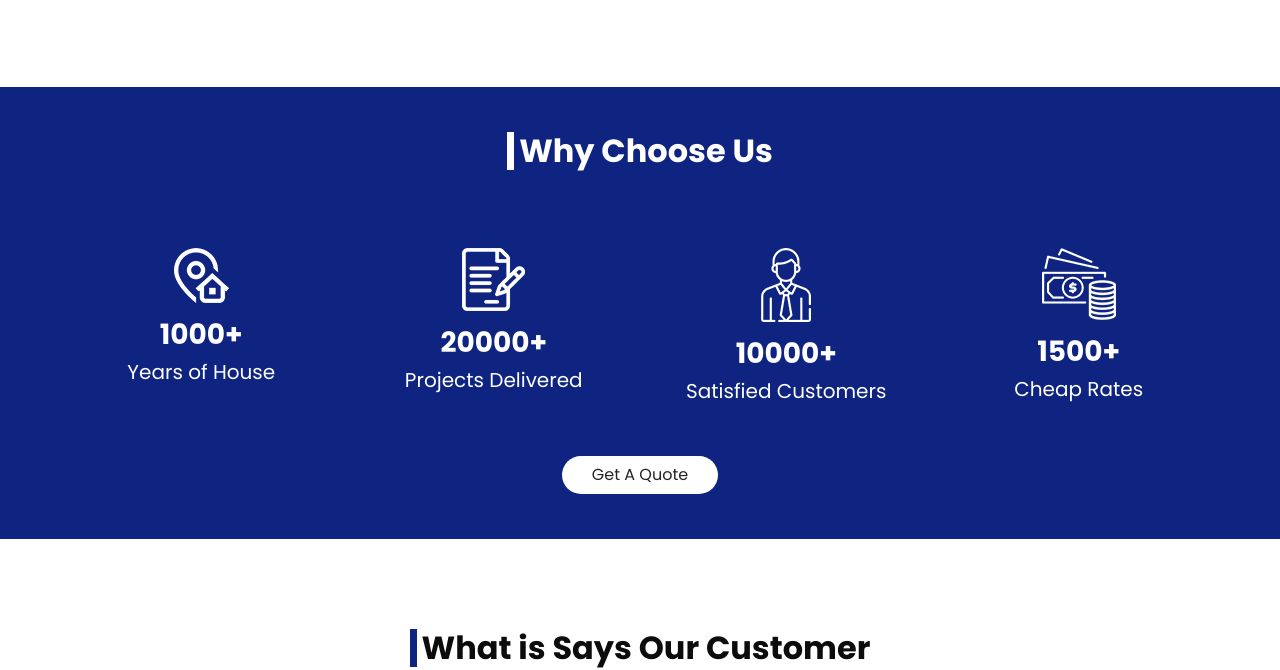
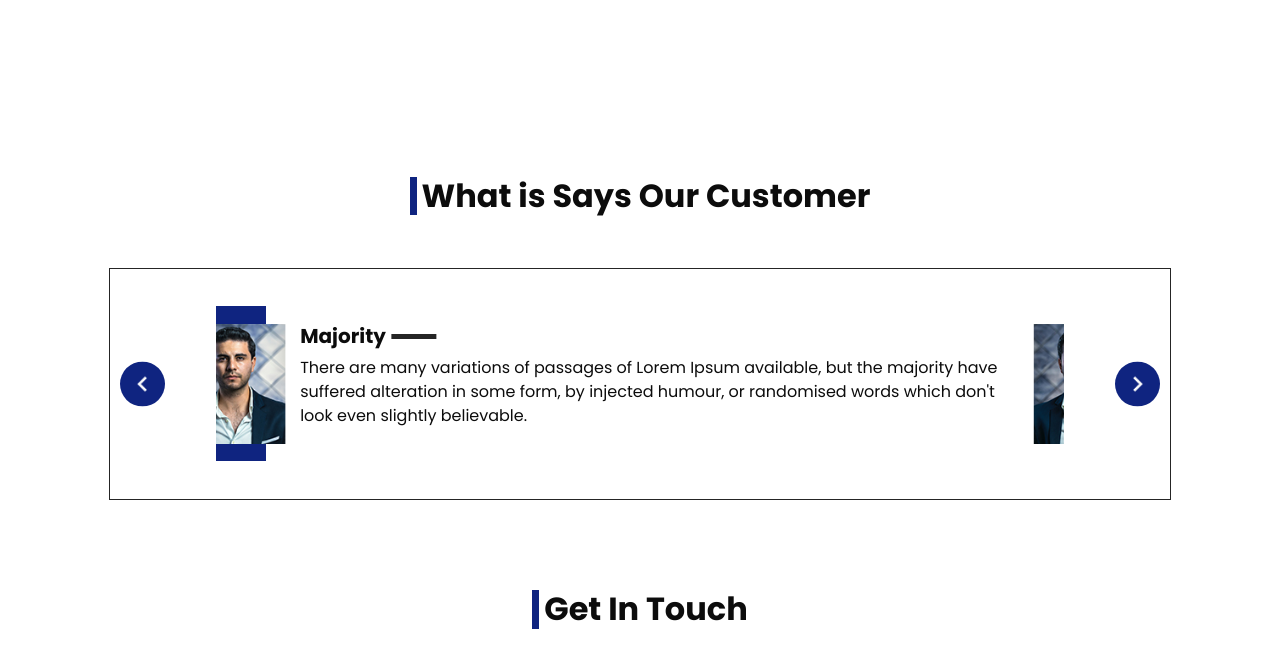
Before and after one commit to UgwuObed/Anambra-Properties, a plain HTML site: page index.html in a window 1280 px wide. Shown: the part 3593-4263 px from the top of the page. Drawn offline with Linux system fonts and the light colour scheme.

Commit message:
Landing page done 01

```diff
--- a/index.html
+++ b/index.html
@@ -417,87 +417,6 @@
   <!-- end deal section -->
 
 
-  <!-- us section -->
-  <section class="us_section layout_padding2">
-
-    <div class="container">
-      <div class="heading_container">
-        <h2>
-          Why Choose Us
-        </h2>
-      </div>
-      <div class="row">
-        <div class="col-md-3 col-sm-6">
-          <div class="box">
-            <div class="img-box">
-              <img src="images/u-1.png" alt="">
-            </div>
-            <div class="detail-box">
-              <h3 class="price">
-                1000+
-              </h3>
-              <h5>
-                Years of House
-              </h5>
-            </div>
-          </div>
-        </div>
-        <div class="col-md-3 col-sm-6">
-          <div class="box">
-            <div class="img-box">
-              <img src="images/u-2.png" alt="">
-            </div>
-            <div class="detail-box">
-              <h3>
-                20000+
-              </h3>
-              <h5>
-                Projects Delivered
-              </h5>
-            </div>
-          </div>
-        </div>
-        <div class="col-md-3 col-sm-6">
-          <div class="box">
-            <div class="img-box">
-              <img src="images/u-3.png" alt="">
-            </div>
-            <div class="detail-box">
-              <h3>
-                10000+
-              </h3>
-              <h5>
-                Satisfied Customers
-              </h5>
-            </div>
-          </div>
-        </div>
-        <div class="col-md-3 col-sm-6">
-          <div class="box">
-            <div class="img-box">
-              <img src="images/u-4.png" alt="">
-            </div>
-            <div class="detail-box">
-              <h3>
-                1500+
-              </h3>
-              <h5>
-                Cheap Rates
-              </h5>
-            </div>
-          </div>
-        </div>
-      </div>
-      <div class="btn-box">
-        <a href="">
-          Get A Quote
-        </a>
-      </div>
-    </div>
-  </section>
-
-  <!-- end us section -->
-
   <!-- client secction -->
 
   <section class="client_section layout_padding">
```
